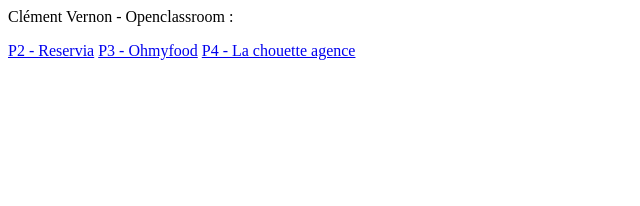
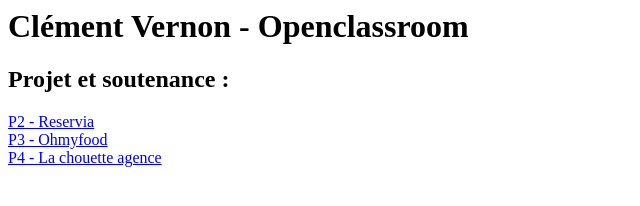
Before and after one commit to ClementVernon/ClementVernon.github.io, a plain HTML site: page index.html in a window 1280 px wide. Shown: the whole page, without its empty margins (0-640 px from the left). Drawn offline with Linux system fonts and the light colour scheme.

Commit message:
Update accueil

```diff
--- a/index.html
+++ b/index.html
@@ -1,4 +1,7 @@
-<p>Clément Vernon - Openclassroom :</p>
+<h1>Clément Vernon - Openclassroom</h1>
+<h2>Projet et soutenance : </h2>
 <a href="/reservia/index.html">P2 - Reservia</a>
+<br>
 <a href="/ohmyfood/index.html">P3 - Ohmyfood</a>
+<br>
 <a href="/lachouetteagence/index.html">P4 - La chouette agence</a>
```
